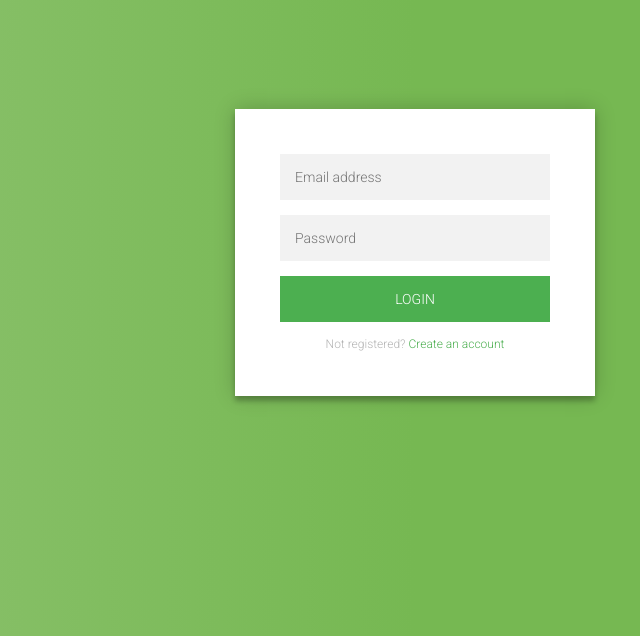
After one commit to sFranchetto/TastyTable, a Flask app: page /login in a window 1280 px wide. The commit adds this page. Shown: the top 636 px of the page, without its empty margins (225-865 px from the left). Run offline with Flask 3, Linux system fonts and the light colour scheme.

Commit message:
Implemented Login/Register/Session/Logout/Dashboard

```diff
--- a/app.py
+++ b/app.py
@@ -1,10 +1,66 @@
-from flask import Flask, render_template
+from flask import Flask, render_template, request, redirect, session, jsonify, flash
+from database import register_user_to_db, login_user
+import os
 
 app=Flask(__name__)
+
+app.secret_key = os.environ['SECRET_KEY']
+
 
 @app.route("/")
 def home():
   return render_template('home.html')
 
+
+##############################################################
+############### LOGIN / REGISTRATION / SESSION ###############
+##############################################################
+
+@app.route("/login", methods=['GET', 'POST'])
+def login():
+  if request.method == 'POST':
+        try:
+          data = request.form
+          user = login_user(data)[0]['username']
+          if user:
+              session['logged_in'] = True
+              session['username'] = user
+              return render_template('dashboard.html')
+        except TypeError:
+          flash('Invalid email or password')
+
+  return render_template('login.html')
+
+@app.route("/register", methods=['GET', 'POST'])
+def register():
+  if request.method == 'POST':
+    data = request.form
+    pw = data['password']
+    cpw = data['confirmed_password']
+    if pw == cpw:
+      register_user_to_db(data)
+      return redirect('/login')
+    else:
+      flash('Passwords do not match!')
+  return render_template('register.html')
+
+@app.route("/dashboard")
+def dashboard():
+  try:
+    if session['username'] != None:
+      return render_template('dashboard.html')
+  except:
+    return redirect('/login')
+
+@app.route('/logout')
+def logout():
+    session.clear()
+    return redirect('/login')
+
+######################   END    ##############################
+############### LOGIN / REGISTRATION / SESSION ###############
+##############################################################
+
+
 if __name__ == "__main__":
   app.run(host='0.0.0.0', debug=True)
--- a/pyproject.toml
+++ b/pyproject.toml
@@ -7,6 +7,7 @@ authors = ["Your Name <you@example.com>"]
 [tool.poetry.dependencies]
 python = "^3.10"
 Flask = "^2.3.2"
+SQLAlchemy = "^2.0.16"
 
 [tool.poetry.dev-dependencies]
 
--- /dev/null
+++ b/templates/login.html
@@ -0,0 +1,142 @@
+<!DOCTYPE html>
+<html>
+  <head>
+    <title>User Login</title>
+    <style>
+      @import url(https://fonts.googleapis.com/css?family=Roboto:300);
+
+.login-page {
+  width: 360px;
+  padding: 8% 0 0;
+  margin: auto;
+}
+.form {
+  position: relative;
+  z-index: 1;
+  background: #FFFFFF;
+  max-width: 360px;
+  margin: 0 auto 100px;
+  padding: 45px;
+  text-align: center;
+  box-shadow: 0 0 20px 0 rgba(0, 0, 0, 0.2), 0 5px 5px 0 rgba(0, 0, 0, 0.24);
+}
+.form input {
+  font-family: "Roboto", sans-serif;
+  outline: 0;
+  background: #f2f2f2;
+  width: 100%;
+  border: 0;
+  margin: 0 0 15px;
+  padding: 15px;
+  box-sizing: border-box;
+  font-size: 14px;
+}
+.form button {
+  font-family: "Roboto", sans-serif;
+  text-transform: uppercase;
+  outline: 0;
+  background: #4CAF50;
+  width: 100%;
+  border: 0;
+  padding: 15px;
+  color: #FFFFFF;
+  font-size: 14px;
+  -webkit-transition: all 0.3 ease;
+  transition: all 0.3 ease;
+  cursor: pointer;
+}
+.form button:hover,.form button:active,.form button:focus {
+  background: #43A047;
+}
+.form .message {
+  margin: 15px 0 0;
+  color: #b3b3b3;
+  font-size: 12px;
+}
+.form .message a {
+  color: #4CAF50;
+  text-decoration: none;
+}
+.form .register-form {
+  display: none;
+}
+.container {
+  position: relative;
+  z-index: 1;
+  max-width: 300px;
+  margin: 0 auto;
+}
+.red-li {
+        color: rgb(204, 51, 0);
+      }
+.container:before, .container:after {
+  content: "";
+  display: block;
+  clear: both;
+}
+.container .info {
+  margin: 50px auto;
+  text-align: center;
+}
+.container .info h1 {
+  margin: 0 0 15px;
+  padding: 0;
+  font-size: 36px;
+  font-weight: 300;
+  color: #1a1a1a;
+}
+.container .info span {
+  color: #4d4d4d;
+  font-size: 12px;
+}
+.container .info span a {
+  color: #000000;
+  text-decoration: none;
+}
+.container .info span .fa {
+  color: #EF3B3A;
+}
+body {
+  background: #76b852; /* fallback for old browsers */
+  background: rgb(141,194,111);
+  background: linear-gradient(90deg, rgba(141,194,111,1) 0%, rgba(118,184,82,1) 50%);
+  font-family: "Roboto", sans-serif;
+  -webkit-font-smoothing: antialiased;
+  -moz-osx-font-smoothing: grayscale;
+}
+<script>
+      $('.message a').click(function(){
+   $('form').animate({height: "toggle", opacity: "toggle"}, "slow");
+});
+      </script>
+    </style>
+  </head>
+  <body>
+    <div class="login-page">
+  <div class="form">
+    <form method="POST" class="register-form">
+      <input type="text" placeholder="name"/>
+      <input type="password" placeholder="password"/>
+      <input type="text" placeholder="email address"/>
+      <button>create</button>
+      <p class="message">Already registered? <a href="#">Sign In</a></p>
+    </form>
+    <form method="POST" action="/login" class="login-form">
+                {% with messages = get_flashed_messages() %}
+    {% if messages %}
+    <ul class="flashes">
+      {% for message in messages %}
+      <li class="red-li">{{ message }}</li>
+      {% endfor %}
+    </ul>
+    {% endif %}
+    {% endwith %}
+      <input type="text" name = "email_address" placeholder="Email address"/>
+      <input type="password" name ="password" placeholder="Password"/>
+      <button type="submit">login</button>
+      <p class="message">Not registered? <a href="/register">Create an account</a></p>
+    </form>
+  </div>
+</div>
+  </body>
+</html>
```
Also changed, not shown: database.py (added, +32 -0 lines), requirements.txt (+7 -0 lines), templates/dashboard.html (added, +12 -0 lines), templates/home.html (+8 -2 lines), templates/navbars/navbar.html (renamed from templates/navbar.html, +6 -2 lines), templates/navbars/navbar_logged_in.html (added, +41 -0 lines), templates/register.html (added, +137 -0 lines), static/profile_icon.webp (added), templates/navbars/navbar_login.html (added), templates/navbars/navbar_register.html (added), 1 other file.
